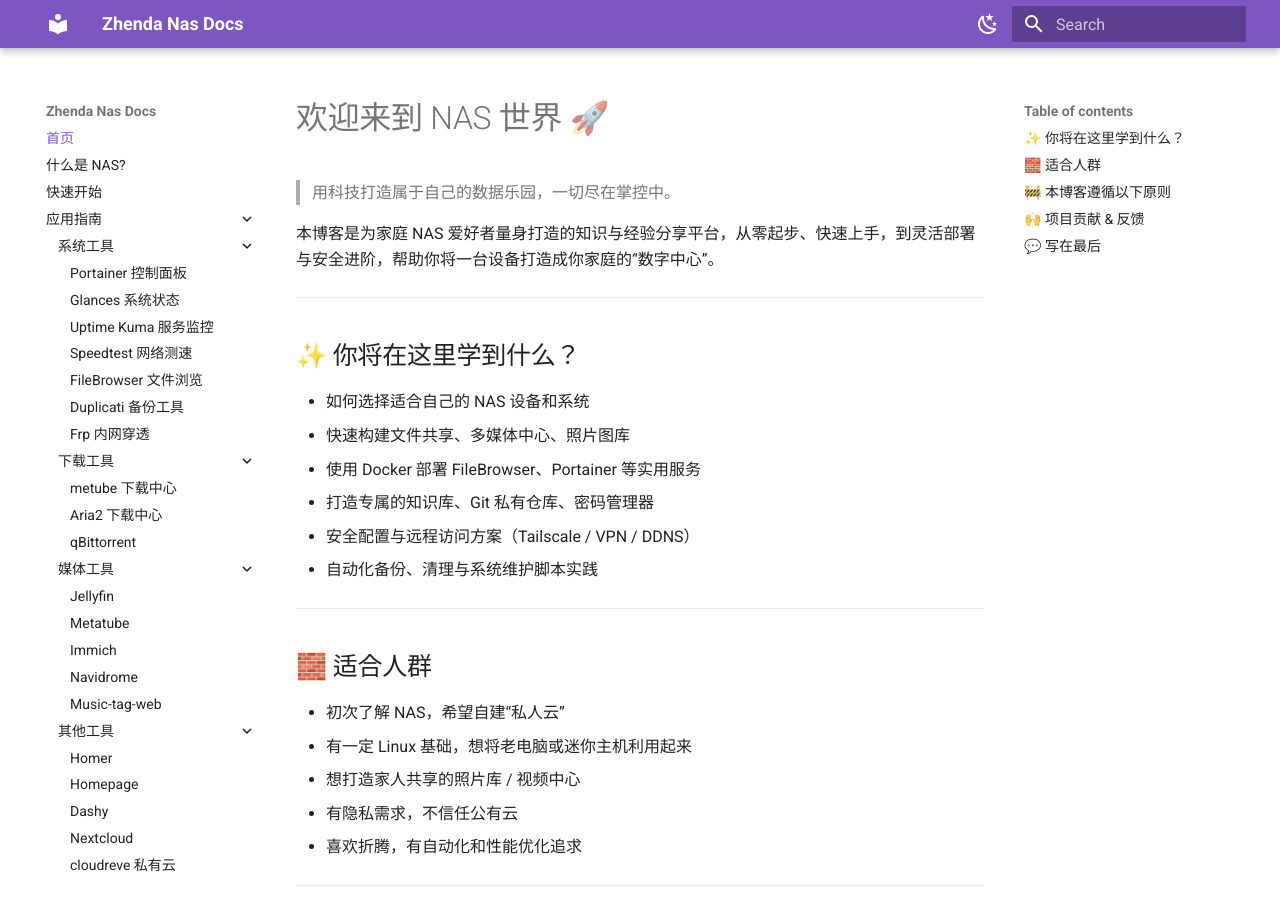
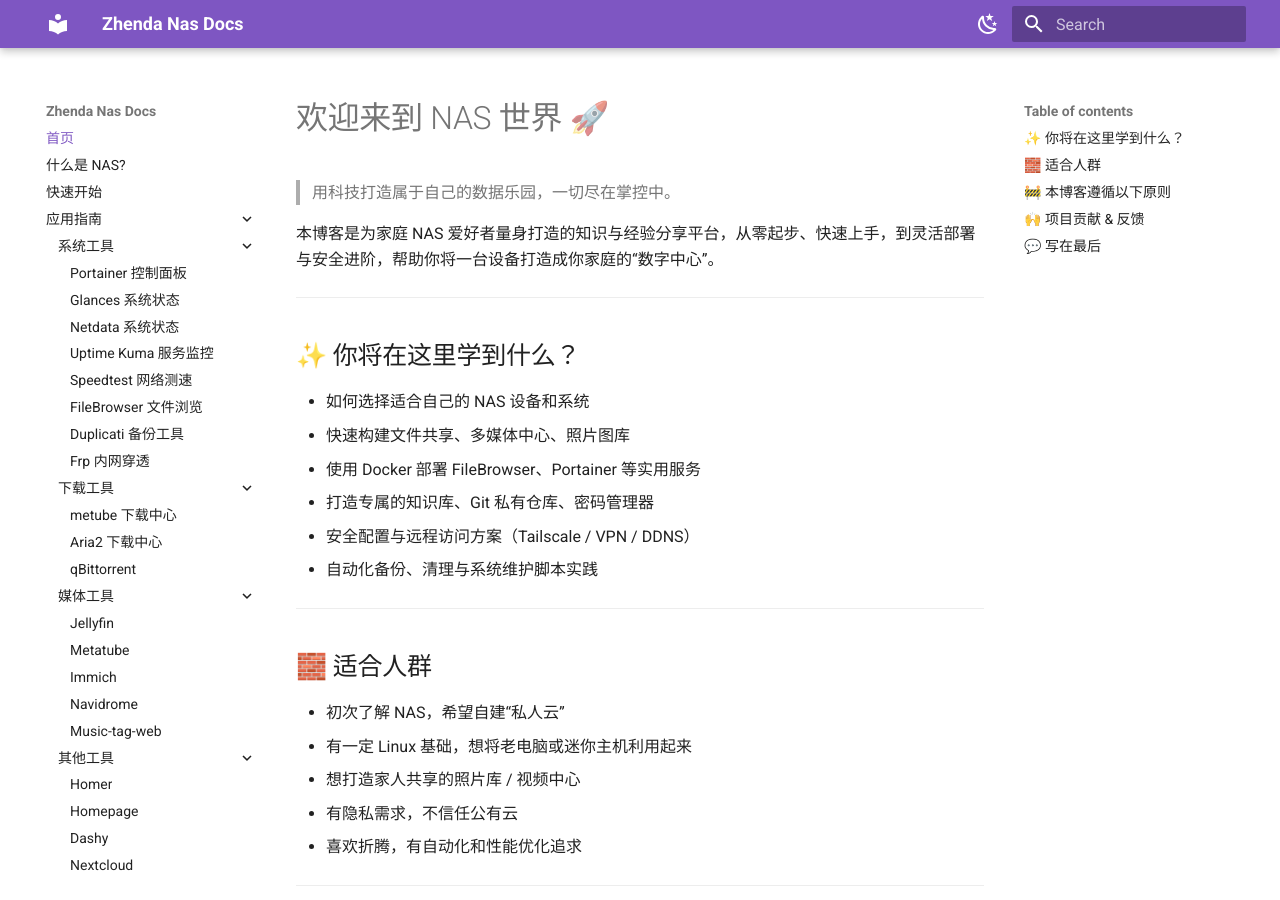
Before and after one commit to zhenda-hub/my-docker-files, an MkDocs documentation site: the page built from docs/index.md, in a window 1280 px wide and 900 px high. Built offline with MkDocs 1.6.1 and Material for MkDocs 9.7.7, drawn with Linux system fonts in a browser that asks for light colours.

Commit message:
add(docs): netdata

```diff
--- a/mkdocs.yml
+++ b/mkdocs.yml
@@ -22,6 +22,7 @@
     - 系统工具:
       - Portainer 控制面板: applications/system/portainer.md
       - Glances 系统状态: applications/system/glances.md
+      - Netdata 系统状态: applications/system/netdata.md
       - Uptime Kuma 服务监控: applications/system/uptime-kuma.md
       - Speedtest 网络测速: applications/system/speedtest.md
       - FileBrowser 文件浏览: applications/system/filebrowser.md
@@ -56,7 +57,7 @@
     - 远程访问: advanced/remote.md
     - 安全设置: advanced/security.md
     - 高可用策略: advanced/high-availability.md
-    - 自动化脚本: advanced/automation-scripts.md
+    # - 自动化脚本: advanced/automation-scripts.md
   #   - VPN设置: advanced/vpn-setup.md
   #   - SSL证书: advanced/ssl-certificates.md
   # - 常见问题: troubleshooting.md
```
Also changed, not shown: docs/applications/system/netdata.md (added).
